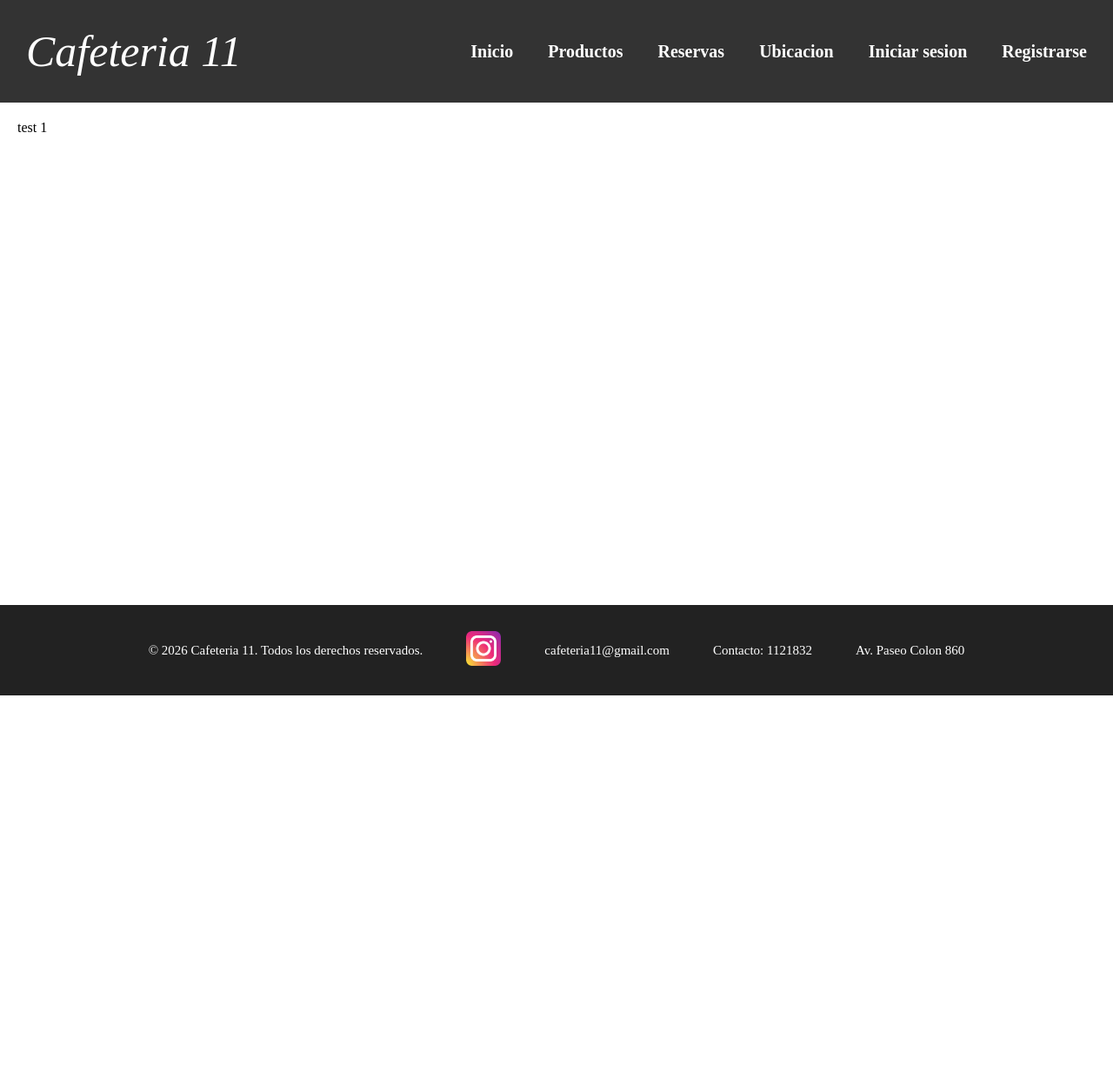
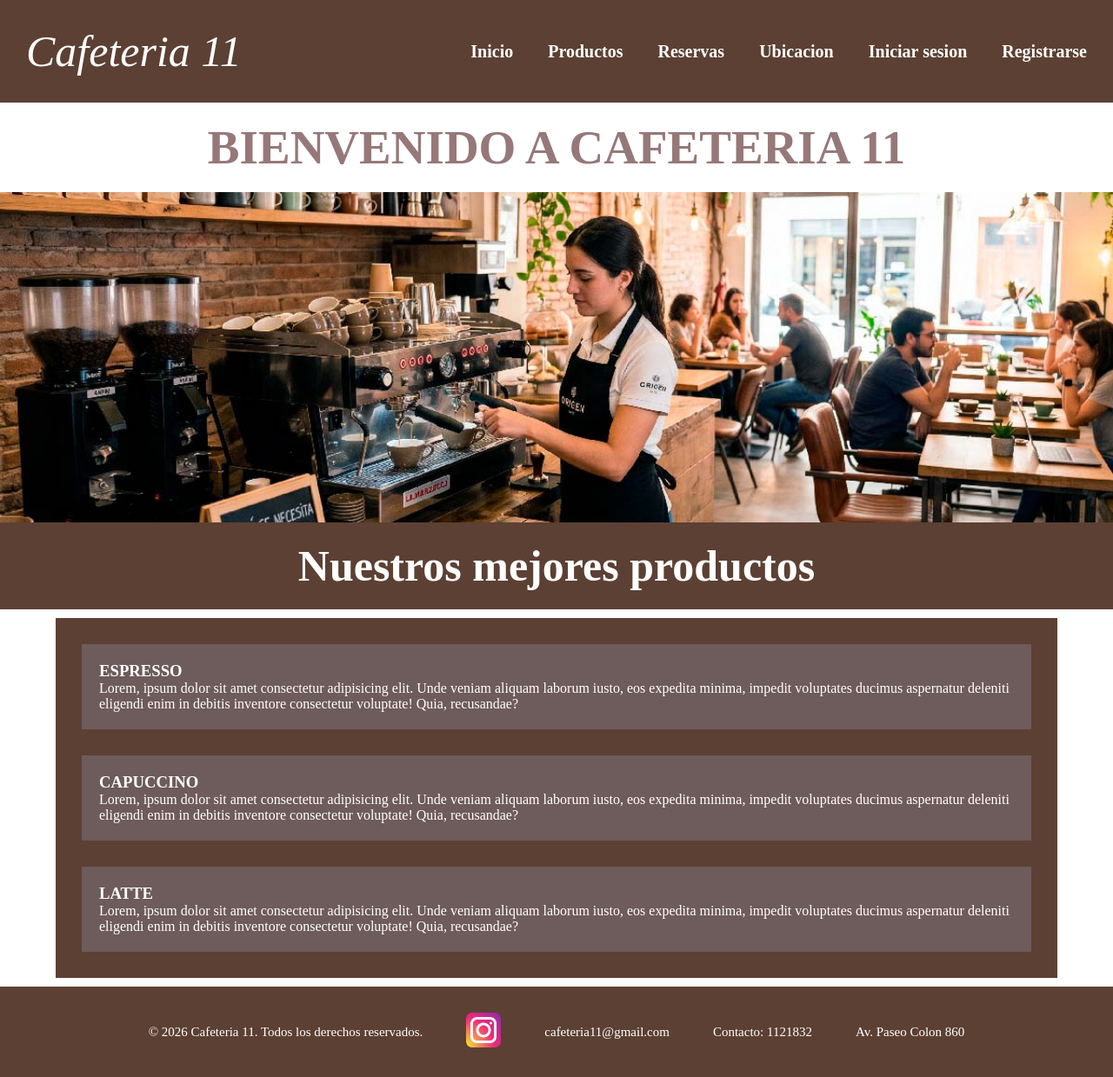
Before and after one commit to santiagoriost/Proyecto-final-integrador-IDS, a Flask app: page / in a window 1280 px wide. Shown: the whole page at 87% size. Before the commit the page ends 800 px from the top, so only its background shows below. Run offline with Flask 3, Linux system fonts and the light colour scheme.

Commit message:
Modificacion base + inicio + styles

```diff
--- a/frontend/app.py
+++ b/frontend/app.py
@@ -1,12 +1,12 @@
 from flask import Flask
 from cafeteria_web.routes.inicio import inicio_bp
-from cafeteria_web.routes.login import login_bp
+from cafeteria_web.routes.usuarios import usuarios_bp
 app = Flask(__name__)
 
 app.config["SECRET_KEY"] = "despues_vemos_que_pongo"
 
 app.register_blueprint(inicio_bp)
-app.register_blueprint(login_bp, url_prefix="/login")
+app.register_blueprint(usuarios_bp, url_prefix="/usuario")
 
 if __name__ == "__main__":
     app.run(port=5002, debug=True)
--- a/frontend/cafeteria_web/routes/login.py
+++ /dev/null
@@ -1,27 +0,0 @@
-from flask import Blueprint, render_template, request, redirect, flash, url_for
-import requests
-API_URL = "http://localhost:5001/usuarios/login"
-login_bp = Blueprint("login", __name__)
-
-@login_bp.route("/", methods=["GET", "POST"])
-def manejo_login():
-    if request.method == "POST":
-        email = request.form.get("form_email", "").strip()
-        clave = request.form.get("form_clave", "").strip()
-        if not email or not clave:
-            flash('Datos no ingresados.', 'error')
-            return redirect(url_for('login.manejo_login'))
-        datos_usuario = {
-            "email": email,
-            "clave": clave
-        }
-        try:
-            respuesta = requests.post(API_URL, json=datos_usuario)
-            if respuesta.status_code == 200:
-                #datos_api = respuesta.json()
-                flash('Inicio de sesion exitoso.', 'success')
-                return redirect(url_for('inicio.pagina_inicio'))
-        except Exception as e:
-            flash('Error con el servidor', 'error')
-            return redirect(url_for('inicio.pagina_inicio'))
-    return render_template("login.html")
--- a/frontend/static/styles/base.css
+++ b/frontend/static/styles/base.css
@@ -1,6 +1,13 @@
+
 *{
     margin: 0;
     padding: 0;
+}
+:root {
+    --color-success:    #10b981;
+    --color-success-bg: #ecfdf5;
+    --color-danger:     #ef4444;
+    --color-danger-bg:  #fef2f2;
 }
 body{
     display: flex;
@@ -13,11 +20,37 @@ main{
     padding: 20px;
 }
 /* Flash */
+.flash-container {
+    max-width: 900px;
+    margin: 1.5rem auto 0;
+    padding: 0 2rem;
+    display: flex;
+    flex-direction: column;
+    gap: 0.5rem;
+}
 
+.flash {
+    padding: 0.85rem 1.2rem;
+    border-radius: 8px;
+    font-size: 0.92rem;
+    font-weight: 500;
+}
+
+.flash--success {
+    background: var(--color-success-bg);
+    border-left: 4px solid var(--color-success);
+    color: #047857;
+}
+
+.flash--error {
+    background: var(--color-danger-bg);
+    border-left: 4px solid var(--color-danger);
+    color: #b91c1c;
+}
 /* Header */
 header{
     padding: 30px;
-    background-color: #333;
+    background-color: #5C4033;
     color: white;
 }
 .navbar {
@@ -48,7 +81,7 @@ header{
 }
 /* Footer */
 footer {
-    background-color: #222;
+    background-color: #5C4033;
 }
 .footer-links{
     display: flex;
--- /dev/null
+++ b/frontend/static/styles/inicio.css
@@ -0,0 +1,49 @@
+main{
+    margin: 0;
+    padding: 0;
+    display: flex;
+    flex-direction: column;
+}
+/* Portada */
+#img_portada{
+  width: 100%;
+  height: 380px;
+  object-fit: cover;
+  object-position: center;
+}
+#titulo_inicio{
+    font-size: 55px;
+    color: rgb(150, 120, 120);
+    display: flex;
+    justify-content: center;
+    padding: 20px;
+}
+/* Top 3 */
+.contenedor_inicio{
+    display: flex;
+    flex-direction: column;
+    justify-content: center;
+    align-items: center;
+}
+.contenedor_inicio h2{
+    display: flex;
+    flex-direction: column;
+    justify-content: center;
+    align-items: center;
+    font-size: 50px;
+    height: 100px;
+    width: 100%;
+    background-color: #5C4033;
+    color: white;
+}
+#contenedor_top3{
+    margin: 10px;
+    width: 90%;
+    background-color: #5C4033;
+}
+.unidad_top{
+    color: white;
+    background-color: rgb(110, 91, 91);
+    padding: 20px;
+    margin: 30px;
+}
--- a/frontend/templates/base.html
+++ b/frontend/templates/base.html
@@ -12,11 +12,11 @@
     <nav class="navbar">
         <div class="titulo">Cafeteria 11</div>
         <ul class="nav-links">
-            <li><a href="#">Inicio</a></li>
+            <li><a href="{{url_for('inicio.pagina_inicio')}}">Inicio</a></li>
             <li><a href="#">Productos</a></li>
             <li><a href="#">Reservas</a></li>
             <li><a href="#">Ubicacion</a></li>
-            <li><a href="#">Iniciar sesion</a></li>
+            <li><a href="{{url_for('usuarios.manejo_login')}}">Iniciar sesion</a></li>
             <li><a href="#">Registrarse</a></li>
         </ul>
     </nav>
--- a/frontend/templates/inicio.html
+++ b/frontend/templates/inicio.html
@@ -1,8 +1,27 @@
 {% extends "base.html" %}
 {% block title %}Inicio{% endblock %}
-{% block extra_css %}{% endblock %}
+{% block extra_css %}
+<link rel="stylesheet" href="{{url_for('static', filename='styles/inicio.css')}}">
+{% endblock %}
 {% block contenido %}
 <!-- contenido de la pagina inicio -->
-
-<p>test 1</p>
+ <h1 id="titulo_inicio">BIENVENIDO A CAFETERIA 11</h1>
+<img src="{{url_for('static', filename='imagenes/cafeteria_ejemplo.jpg')}}" id='img_portada' alt="cafeteria">
+<div class="contenedor_inicio">
+    <h2>Nuestros mejores productos</h2>
+    <div id="contenedor_top3">
+        <div class="unidad_top">
+            <h3>ESPRESSO</h3>
+            <p>Lorem, ipsum dolor sit amet consectetur adipisicing elit. Unde veniam aliquam laborum iusto, eos expedita minima, impedit voluptates ducimus aspernatur deleniti eligendi enim in debitis inventore consectetur voluptate! Quia, recusandae?</p>
+        </div>
+        <div class="unidad_top">
+            <h3>CAPUCCINO</h3>
+            <p>Lorem, ipsum dolor sit amet consectetur adipisicing elit. Unde veniam aliquam laborum iusto, eos expedita minima, impedit voluptates ducimus aspernatur deleniti eligendi enim in debitis inventore consectetur voluptate! Quia, recusandae?</p>
+        </div>
+        <div class="unidad_top">
+            <h3>LATTE</h3>
+            <p>Lorem, ipsum dolor sit amet consectetur adipisicing elit. Unde veniam aliquam laborum iusto, eos expedita minima, impedit voluptates ducimus aspernatur deleniti eligendi enim in debitis inventore consectetur voluptate! Quia, recusandae?</p>
+        </div>
+    </div>
+</div>
 {% endblock %}
```
Also changed, not shown: frontend/static/imagenes/cafeteria_ejemplo.jpg (added).
